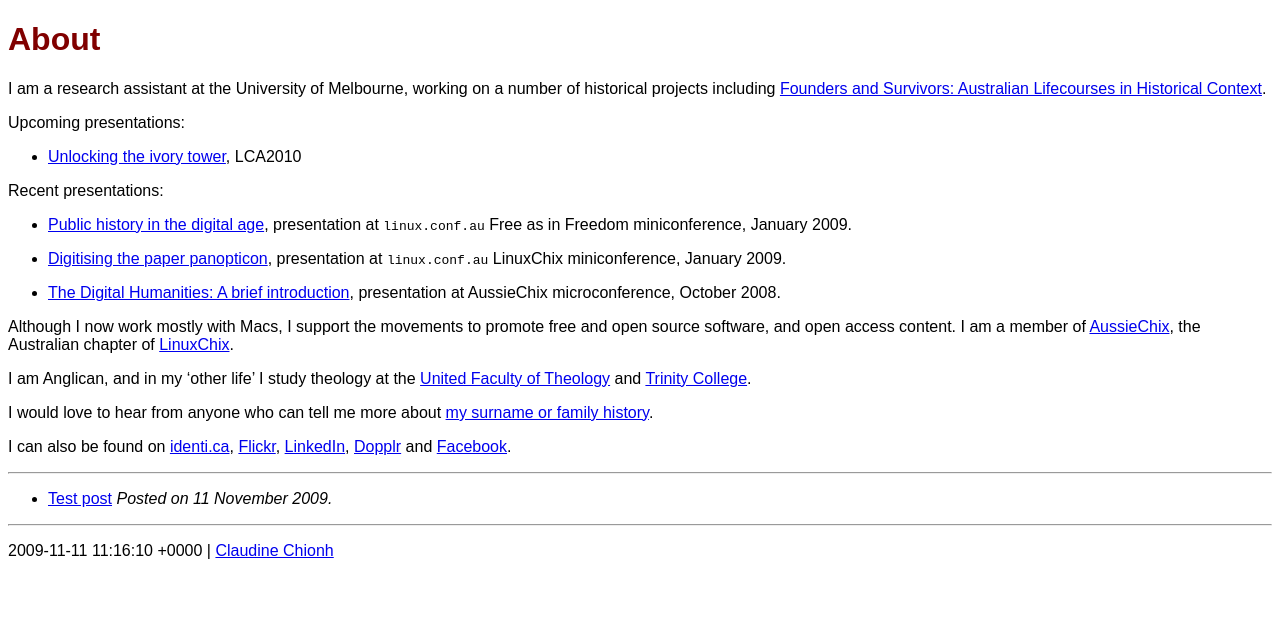
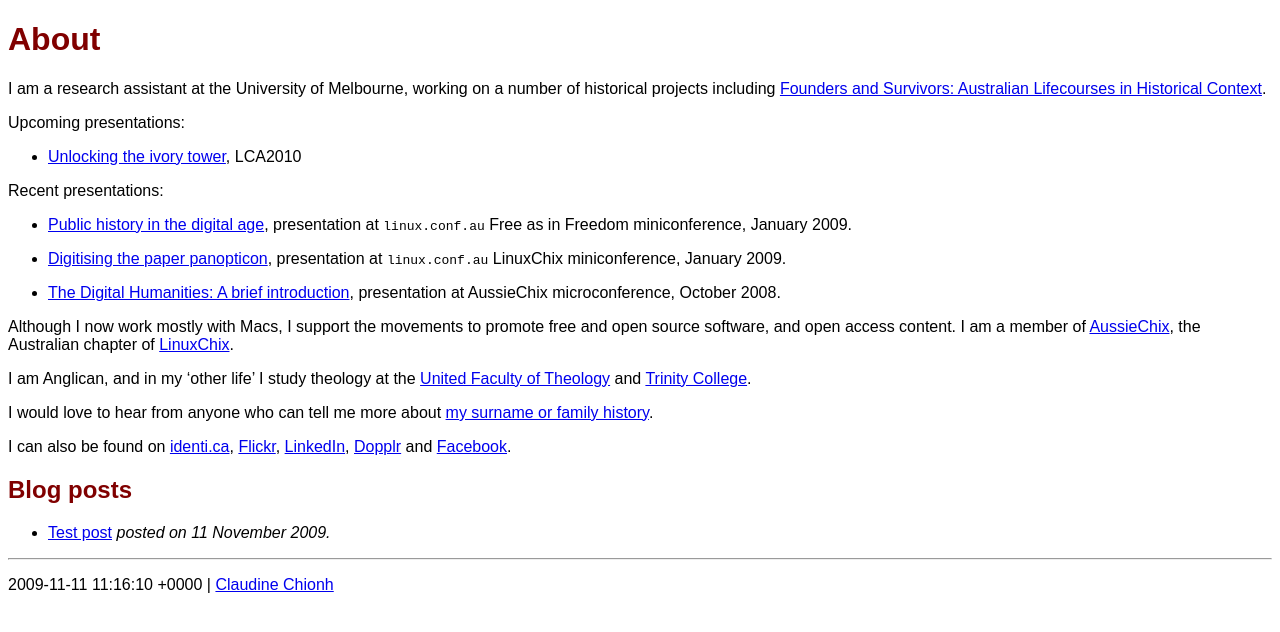
Before and after one commit to claudinec/claudinec.github.io, a Jekyll site: the page built from index.markdown, in a window 1280 px wide. Shown: the top 632 px of the page. Built offline with Jekyll 4.4.1, drawn with Linux system fonts in a browser that asks for light colours.

Commit message:
blog display

```diff
--- a/index.markdown
+++ b/index.markdown
@@ -32,9 +32,9 @@ I would love to hear from anyone who can tell me more about [my surname or famil
 
 I can also be found on <a  href="http://identi.ca/claudine/all">identi.ca</a>, <a href="http://www.flickr.com/photos/claudine/">Flickr</a>, <a href="http://www.linkedin.com/in/claudinec">LinkedIn</a>, <a href="http://www.dopplr.com/traveller/claudine/public">Dopplr</a> and <a href="http://www.facebook.com/claudine.chionh">Facebook</a>.
 
-----
+## Blog posts
 
 {% for post in site.posts limit:5 %}
-  - <a href="{{ post.url }}">{{ post.title }}</a>
-	  *Posted on {{ post.date | date_to_long_string }}.*
+  - <a href="{{ post.url }}#disqus_thread">{{ post.title }}</a>
+	  *posted on {{ post.date | date_to_long_string }}.*
 {% endfor %}
```
